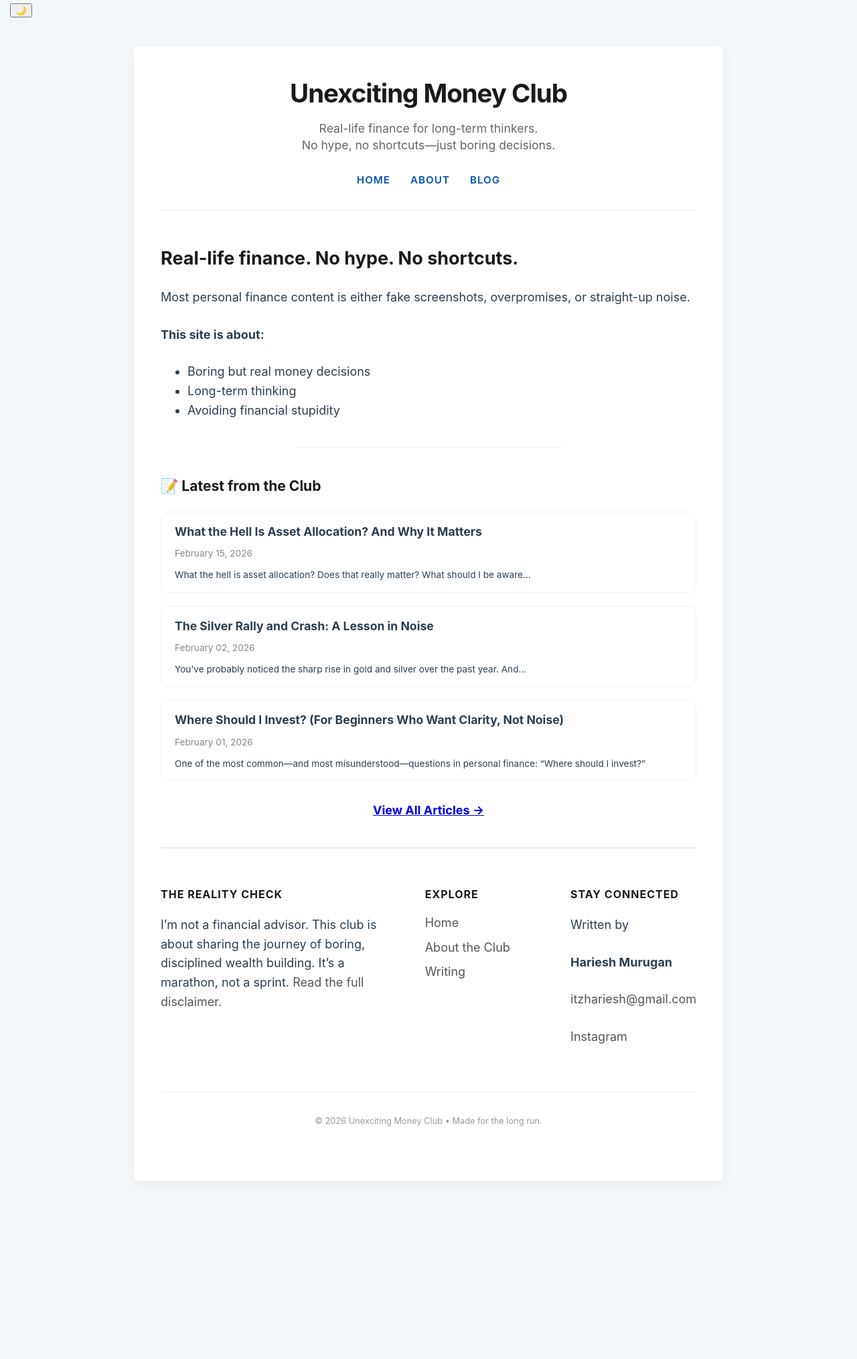
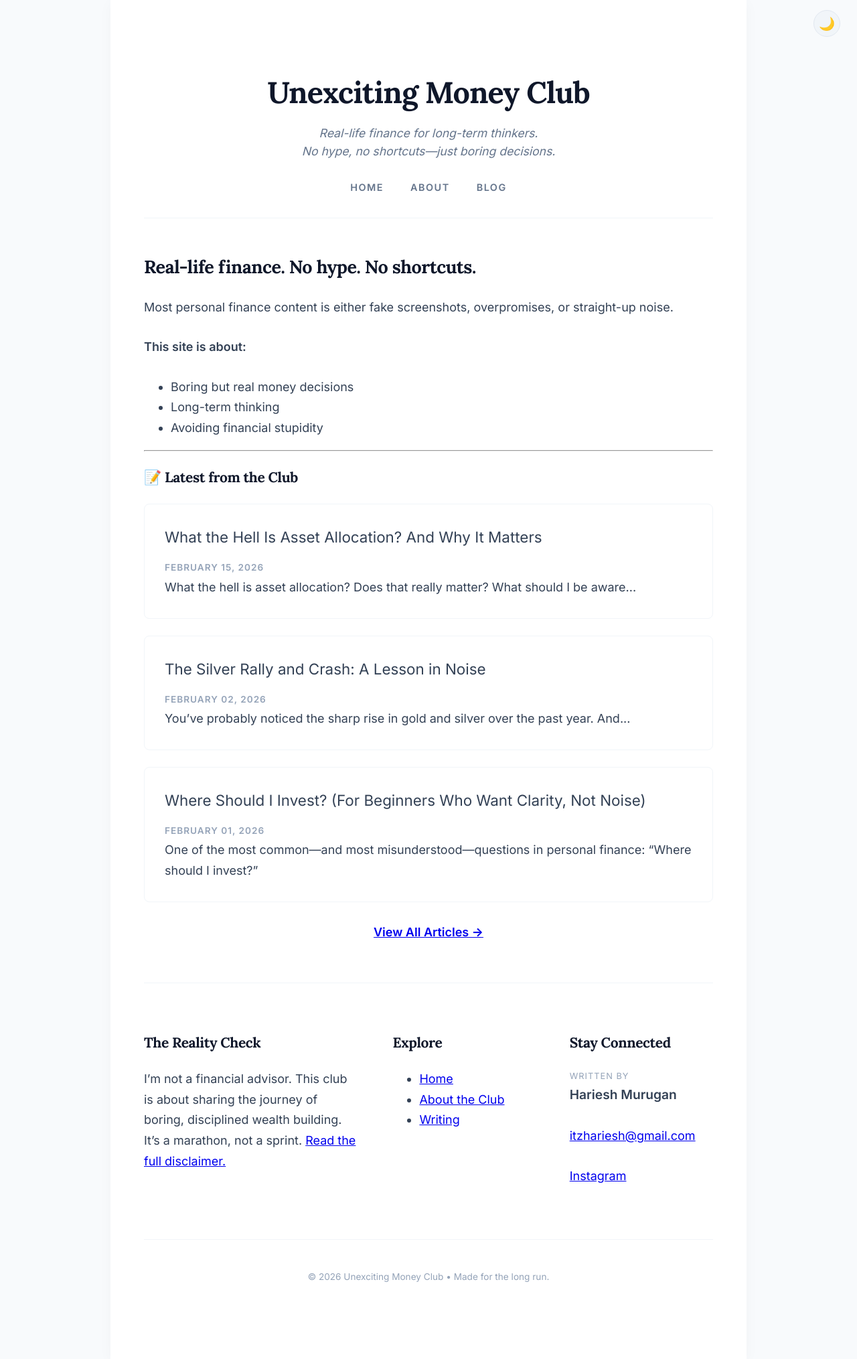
Before and after one commit to HarieshMK/HarieshMK.github.io, a Jekyll site: the page built from index.md, in a window 1280 px wide. Shown: the whole page at 67% size. Built offline with Jekyll 4.4.1, drawn with Linux system fonts in a browser that asks for light colours; before the commit the page ends 1803 px from its top, so only the background shows below that.

Commit message:
Update style.css

```diff
--- a/assets/css/style.css
+++ b/assets/css/style.css
@@ -1,267 +1,183 @@
-/* ===== 1. CORE STYLES & TYPOGRAPHY ===== */
+/* ===== 1. CORE STYLES & PREMIUM TYPOGRAPHY ===== */
 body {
-  background-color: #f4f7f9;
-  color: #2c3e50;
-  font-family: -apple-system, BlinkMacSystemFont, "Segoe UI", Roboto, Helvetica, Arial, sans-serif;
+  background-color: #f8fafc; /* Lighter, cleaner background */
+  color: #334155;
+  /* High-end font pairing */
+  font-family: 'Inter', -apple-system, sans-serif;
   font-size: 18px;
-  line-height: 1.6;
+  line-height: 1.7;
   margin: 0;
-  padding: 0 15px;
+  padding: 0;
+  transition: background-color 0.3s ease, color 0.3s ease;
 }
 
 .container {
-  max-width: 800px;
-  margin: 40px auto;
+  max-width: 850px; /* Slightly wider for better reading breath */
+  margin: 0 auto;
   background: #ffffff;
-  padding: 40px;
-  border-radius: 8px;
-  box-shadow: 0 4px 15px rgba(0,0,0,0.05);
+  padding: 60px 50px; /* More white space = more premium */
+  box-shadow: 0 4px 20px rgba(0,0,0,0.03);
 }
 
-h1, h2, h3 { color: #1a1a1a; }
-p { margin-bottom: 1.5em; }
-img { max-width: 100%; height: auto; border-radius: 4px; }
+/* Financial Authority Font for Headings */
+h1, h2, h3 {
+  font-family: 'Lora', serif;
+  color: #0f172a;
+  font-weight: 700;
+  letter-spacing: -0.02em;
+}
 
-hr {
-  border: 0;
-  border-top: 1px solid #eee;
-  margin: 40px auto;
-  width: 50%; /* Subtle centered divider */
-}
+p { margin-bottom: 1.6em; }
 
 /* ===== 2. HEADER & NAVIGATION ===== */
 header {
   text-align: center;
+  padding: 40px 0 30px 0;
+  border-bottom: 1px solid #f1f5f9;
   margin-bottom: 50px;
-  border-bottom: 1px solid #eee;
-  padding-bottom: 30px;
 }
 
-header h1 { font-size: 2.4rem; margin: 0; letter-spacing: -1px; }
-header h1 a { color: #1a1a1a; text-decoration: none; }
+header h1 { font-size: 2.8rem; margin: 0; }
+header h1 a { color: #0f172a; text-decoration: none; transition: color 0.2s; }
+header h1 a:hover { color: #ff4444; }
 
 header .tagline {
-  color: #666;
+  color: #64748b;
   font-size: 1.1rem;
-  margin: 10px auto 0;
-  max-width: 500px;
-  line-height: 1.4;
+  font-style: italic;
+  margin: 10px auto 25px;
+  max-width: 550px;
+  line-height: 1.5;
+}
+
+/* Utility Bar (Theme Toggle) */
+.top-util-bar {
+  display: flex;
+  justify-content: flex-end;
+  padding: 15px 25px;
+  position: absolute;
+  width: 100%;
+  box-sizing: border-box;
+}
+
+#theme-toggle {
+  background: #f1f5f9;
+  border: 1px solid #e2e8f0;
+  border-radius: 50%;
+  width: 40px;
+  height: 40px;
+  display: flex;
+  align-items: center;
+  justify-content: center;
+  cursor: pointer;
+  font-size: 1.2rem;
+  transition: 0.2s;
+}
+
+#theme-toggle:hover {
+  background: #e2e8f0;
+  transform: scale(1.1);
 }
 
 .nav-list {
   list-style: none;
   padding: 0;
-  margin: 25px 0 0;
+  margin: 0;
   display: flex;
   justify-content: center;
-  gap: 30px;
+  gap: 40px;
 }
 
 .nav-list li a {
   text-decoration: none;
-  color: #0056b3;
+  color: #64748b;
   font-weight: 600;
-  font-size: 0.95rem;
+  font-size: 0.9rem;
   text-transform: uppercase;
-  letter-spacing: 1px;
+  letter-spacing: 1.5px;
+  transition: 0.2s;
 }
 
 .nav-list li a:hover {
-  color: #003d7a;
-  border-bottom: 2px solid #0056b3;
+  color: #0f172a;
 }
 
-/* ===== 3. BLOG CARDS (Archive & Home) ===== */
+/* ===== 3. REFINED BLOG CARDS ===== */
 .post-card-link {
   display: block;
   text-decoration: none;
   color: inherit;
-  margin-bottom: 20px;
+  margin-bottom: 25px;
 }
 
 .post-card {
-  padding: 25px;
-  border: 1px solid #eef2f6;
-  border-radius: 10px;
+  padding: 30px;
+  border: 1px solid #f1f5f9;
+  border-radius: 8px; /* Sharper corners = more modern/professional */
   background: #fff;
-  transition: transform 0.2s ease, box-shadow 0.2s ease;
+  transition: all 0.3s cubic-bezier(0.4, 0, 0.2, 1);
 }
 
 .post-card:hover {
-  transform: translateY(-3px);
-  box-shadow: 0 8px 20px rgba(0,0,0,0.06);
-  border-color: #d1d9e0;
+  transform: translateY(-4px);
+  box-shadow: 0 12px 24px rgba(0,0,0,0.06);
+  border-color: #e2e8f0;
 }
 
-.post-title { font-size: 1.3rem; font-weight: 700; margin-bottom: 8px; display: block; }
-.post-date { font-size: 0.85rem; color: #888; margin-bottom: 12px; display: block; }
+.post-title { font-size: 1.4rem; margin-bottom: 10px; display: block; }
+.post-date { font-size: 0.85rem; color: #94a3b8; font-weight: 600; text-transform: uppercase; letter-spacing: 1px; }
 
-.home-card { padding: 15px 20px !important; margin-bottom: 15px; }
-.home-card .post-title { font-size: 1.1rem !important; }
-.home-card .post-excerpt { font-size: 0.85rem; line-height: 1.4; }
-
-/* ===== 4. INDIVIDUAL POST CONTENT ===== */
-.post-header { margin-bottom: 40px; }
-.post-header h1 { font-size: 2.5rem; line-height: 1.2; margin: 10px 0; }
-.post-meta { color: #777; font-size: 0.95rem; }
-
-.back-link {
-  display: inline-block;
-  font-size: 0.9rem;
-  text-decoration: none;
-  color: #0056b3;
-  margin-bottom: 15px;
-}
-
-.entry-content { font-size: 1.1rem; line-height: 1.8; }
-.entry-content h2, .entry-content h3 { margin-top: 2em; }
-
-.entry-content blockquote, .disclaimer-box {
-  border-left: 4px solid #0056b3;
-  margin: 30px 0;
-  padding: 10px 25px;
-  background: #f9f9f9;
-  font-style: italic;
-}
-.entry-content > *:last-child { margin-bottom: 0; }
-
-/* ===== 5. REFINED NEWSLETTER (The Ultra-Compact Version) ===== */
-.subscribe-box {
-  margin: 0 auto !important; /* Removes the massive outer gaps */
-  padding: 20px 0 !important; /* Tightens the internal space */
-  border-top: 1px solid #eee;
-  border-bottom: 1px solid #eee;
-  background: transparent !important;
-  text-align: center;
-}
-
-/* This targets the specific spacing MailerLite injects via Javascript */
-.ml-embedded,
-.ml-form-embedWrapper,
-.ml-form-embedBody,
-.ml-form-embedContainer,
-.ml-form-embedWrapper.embedDefault {
-  margin-top: 0 !important;
-  margin-bottom: 0 !important;
-  padding-top: 0 !important;
-  padding-bottom: 0 !important;
-  background-color: transparent !important;
-}
-/* Make the Discussion section feel closer to the content */
-.comments {
-  margin-top: 20px;
-  padding-top: 20px;
-}
-
-.comments h3 { font-size: 1.2rem; color: #333; margin-bottom: 10px; }
-.comments p { font-size: 0.85rem; color: #666; margin-bottom: 25px; }
-
-/* ===== REFINED CUSDIS FIX (No Extra Space) ===== */
-
-/* 1. Set a tighter starting height to reduce empty space */
-#cusdis_thread iframe {
-  width: 100% !important;
-  min-height: 380px !important; /* Shrunk from 500px to 380px */
-  border: none !important;
-  overflow: hidden !important;
-  display: block !important;
-}
-
-/* 2. Remove the massive expansion - let it grow naturally */
-#cusdis_thread:focus-within iframe {
-  min-height: 450px !important;
-  transition: min-height 0.2s ease;
-}
-
-/* ===== 6. FOOTER ===== */
+/* ===== 4. FOOTER (Stay Connected Fix) ===== */
 footer {
-  margin-top: 40px !important; /* Shrunk from 80px to 40px */
-  padding-top: 40px;
-  border-top: 2px solid #eee;
+  margin-top: 60px;
+  padding-top: 50px;
+  border-top: 1px solid #f1f5f9;
 }
 
 .footer-grid {
   display: grid;
-  grid-template-columns: 2fr 1fr 1fr;
-  gap: 40px;
-  text-align: left;
-  margin-bottom: 40px;
+  grid-template-columns: 1.5fr 1fr 1fr;
+  gap: 50px;
+  margin-bottom: 50px;
 }
 
-.footer-col h3 { font-size: 1rem; margin-bottom: 15px; text-transform: uppercase; letter-spacing: 1px; }
-.footer-links { list-style: none; padding: 0; margin: 0; }
-.footer-links li { margin-bottom: 8px; }
-.footer-links li a, .footer-col a { text-decoration: none; color: #555; }
-.footer-links li a:hover, .footer-col a:hover { color: #0056b3; text-decoration: underline; }
+.by-line { margin: 0; font-size: 0.8rem; color: #94a3b8; text-transform: uppercase; letter-spacing: 1px; }
+.author-name { margin-top: 0; font-size: 1.2rem; }
 
 .footer-bottom {
   text-align: center;
-  padding: 20px 0;
-  border-top: 1px solid #f0f0f0;
-  color: #999;
-  font-size: 0.8rem;
+  padding: 30px 0;
+  border-top: 1px solid #f1f5f9;
+  font-size: 0.85rem;
+  color: #94a3b8;
 }
 
-/* ===== 7. MOBILE RESPONSIVENESS ===== */
-@media (max-width: 600px) {
-  .container { padding: 20px; margin: 20px auto; }
-  header h1 { font-size: 1.8rem; }
-  .nav-list { gap: 15px; flex-wrap: wrap; }
-  .footer-grid { grid-template-columns: 1fr; gap: 30px; }
-  .post-header h1 { font-size: 1.8rem; }
-  hr { width: 80%; } /* Wider line on mobile for better visibility */
-}
-/* --- REFINED DARK MODE (All White Text) --- */
+/* ===== 5. PREMIUM DARK MODE (Midnight) ===== */
+.dark-theme body { background-color: #0f172a; color: #f8fafc; }
+.dark-theme .container { background: #0f172a; box-shadow: none; }
 
-.dark-theme body,
-.dark-theme .container {
-    background-color: #121212 !important;
-    color: #ffffff !important;
+.dark-theme h1, .dark-theme h2, .dark-theme h3, .dark-theme h1 a { color: #ffffff !important; }
+.dark-theme .tagline { color: #94a3b8; }
+
+.dark-theme .post-card {
+  background: #1e293b !important;
+  border-color: #334155 !important;
 }
 
-/* Force all headings and titles to White */
-.dark-theme h1,
-.dark-theme h2,
-.dark-theme h3,
-.dark-theme h1 a,
-.dark-theme .post-card h3 a,
-.dark-theme .post-title {
-    color: #ffffff !important;
+.dark-theme .post-card:hover { border-color: #475569 !important; }
+.dark-theme .post-title { color: #ffffff !important; }
+
+.dark-theme #theme-toggle { background: #1e293b; border-color: #334155; }
+.dark-theme .nav-list li a { color: #94a3b8; }
+.dark-theme .nav-list li a:hover { color: #ffffff; }
+
+.dark-theme footer, .dark-theme .footer-bottom { border-color: #1e293b; }
+.dark-theme a { color: #38bdf8; } /* Premium soft blue links for dark mode */
+
+/* Mobile Tweaks */
+@media (max-width: 768px) {
+  .container { padding: 30px 20px; }
+  .footer-grid { grid-template-columns: 1fr; gap: 30px; }
+  .top-util-bar { padding: 10px; }
+  header h1 { font-size: 2rem; }
 }
-
-/* Target the Blog Card text specifically */
-.dark-theme .post-card,
-.dark-theme .post-preview,
-.dark-theme .post-excerpt {
-    background-color: #1e1e1e !important;
-    color: #e0e0e0 !important; /* Slightly softer white for the summary text */
-    border-color: #333 !important;
-}
-
-/* Nav links: Light grey that turns White on hover */
-.dark-theme .nav-list a {
-    color: #cccccc !important;
-}
-
-.dark-theme .nav-list a:hover {
-    color: #ffffff !important;
-    text-decoration: underline;
-}
-
-/* Footer columns */
-.dark-theme .footer-col,
-.dark-theme .footer-col h3 {
-    color: #ffffff !important;
-}
-
-/* General links (like 'Read full disclaimer') */
-.dark-theme a {
-    color: #ffffff !important;
-    text-decoration: underline;
-}
-
-/* Tagline and dates */
-.dark-theme .tagline,
-.dark-theme .post-date {
-    color: #aaaaaa !important;
-}
```
